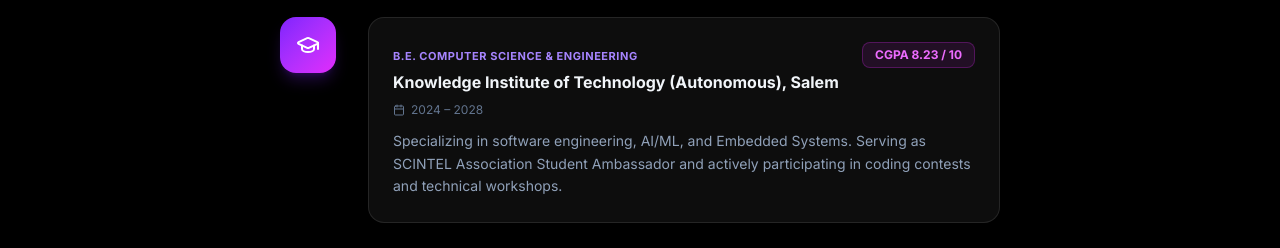
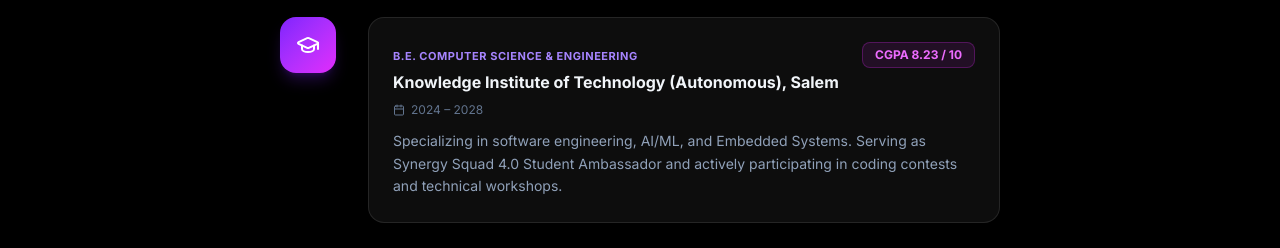
Before and after one commit to ijazAhamed1234/PortFololio, a React (Vite) app: page / in a window 1280 px wide. Shown: the part 2400-2648 px from the top of the page. Built offline with nearby package versions, Linux system fonts and the light colour scheme.

Commit message:
Update association to Synergy Squad 4.0

```diff
--- a/src/app/App.tsx
+++ b/src/app/App.tsx
@@ -57,7 +57,7 @@
     institution: "Knowledge Institute of Technology (Autonomous), Salem",
     duration: "2024 – 2028",
     grade: "CGPA 8.23 / 10",
-    desc: "Specializing in software engineering, AI/ML, and Embedded Systems. Serving as SCINTEL Association Student Ambassador and actively participating in coding contests and technical workshops.",
+    desc: "Specializing in software engineering, AI/ML, and Embedded Systems. Serving as Synergy Squad 4.0 Student Ambassador and actively participating in coding contests and technical workshops.",
   },
 ]
 
```
